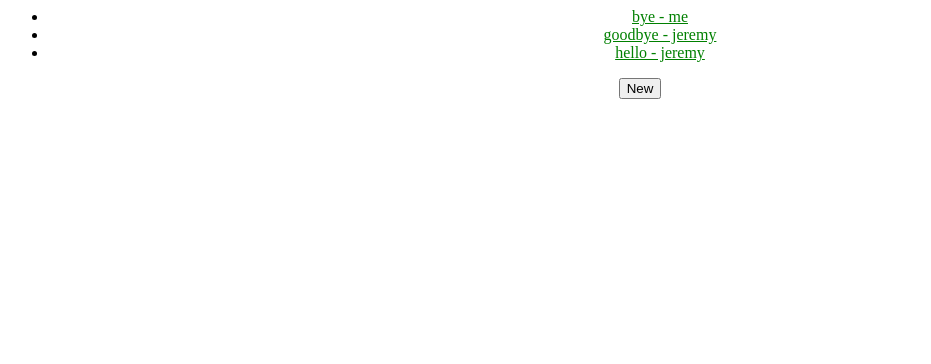
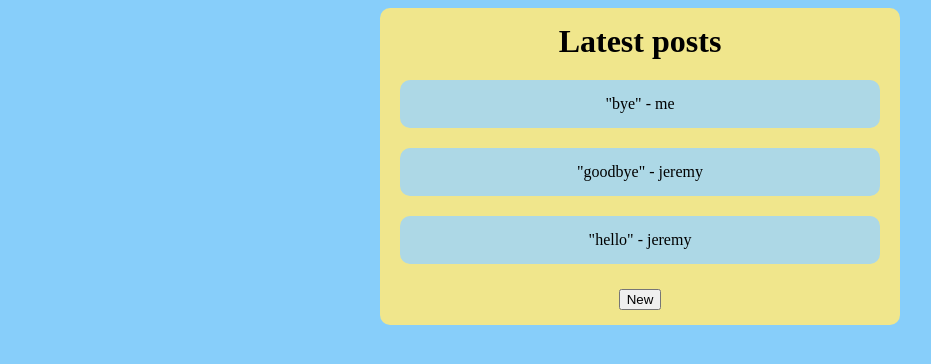
Before and after one commit to invinciblejackalope/django-tutorial-ish, a Django app: page / in a window 1280 px wide. Shown: the top 364 px of the page, without its empty margins (0-931 px from the left). Run offline with Django 3.2, Linux system fonts and the light colour scheme; data comes from the database, SQL or seed files in the repository; both versions use the stored data as it was after the commit.

Commit message:
added css and some changes to html templates
also some comments

```diff
--- a/djangotutorial/settings.py
+++ b/djangotutorial/settings.py
@@ -122,5 +122,9 @@ USE_TZ = True
 
 # this is where static files go within apps
 STATIC_URL = '/static/'
+# this is where static files that aren't in any specific app go
+STATICFILES_DIRS = [
+    os.path.join(BASE_DIR, "static"),
+]
 # this is where collectstatic puts the static files
 STATIC_ROOT = os.path.join(BASE_DIR, 'staticfiles')
--- a/djangotutorial/urls.py
+++ b/djangotutorial/urls.py
@@ -21,9 +21,11 @@ from django.conf.urls.static import static
 urlpatterns = [
     # redirects to poster.urls
     path('', include('poster.urls')),
+    # admin stuff that I haven't messed with
     path('admin/', admin.site.urls),
 ]
 
 # deploy static files
 # https://docs.djangoproject.com/en/2.2/howto/static-files/
-urlpatterns += static(settings.STATIC_URL, document_root=settings.STATIC_ROOT)
+if settings.DEBUG:
+    urlpatterns += static(settings.STATIC_URL, document_root=settings.STATIC_ROOT)
--- a/poster/models.py
+++ b/poster/models.py
@@ -7,5 +7,6 @@ class Post(models.Model):
     author = models.CharField(max_length=100)
     timestamp = models.DateTimeField('date posted')
     mod_time = models.DateTimeField('date last modified')
+    # what to return if str() is called on a Post object (used for testing)
     def __str__(self):
         return self.values()
--- a/poster/static/poster/style.css
+++ b/poster/static/poster/style.css
@@ -1,7 +1,59 @@
+/*
+Sources:
+https://stackoverflow.com/questions/17777429/django-static-files-are-not-updated
+https://www.w3schools.com/CSSref/css_colors_legal.asp
+https://stackoverflow.com/questions/4910077/select-all-child-elements-recursively-in-css
+https://stackoverflow.com/questions/147500/is-it-possible-to-include-one-css-file-in-another
+https://www.htmlgoodies.com/tutorials/getting_started/article.php/3479501
+https://stackoverflow.com/questions/13848482/border-does-not-show-up
+*/
+
 body {
+  display: flex;
+  flex-direction: column;
+  background-color: lightskyblue;
   text-align: center;
 }
 
+h1 {
+  margin: 0;
+}
+
 a {
-  color: green;
+  text-decoration: none;
+  color: black;
 }
+
+.center {
+  margin: auto auto;
+  display: flex;
+  flex-direction: column;
+  justify-content: space-around;
+  align-items: center;
+  background-color: khaki;
+  padding: 10px;
+  padding-bottom: 5px;
+  border-radius: 10px;
+  width: 500px;
+  /* border-color: black;
+  border-width: thin;
+  border-style: solid; */
+}
+
+.list {
+  width: 100%;
+  display: flex;
+  flex-direction: column;
+  justify-content: space-around;
+  align-items: stretch;
+}
+
+.block {
+  padding: 10px;
+  border-radius: 10px;
+  background-color: lightblue;
+}
+
+.center * {
+  margin: 5px;
+}
--- a/poster/templates/poster/form_page.html
+++ b/poster/templates/poster/form_page.html
@@ -3,6 +3,7 @@
 <link rel="stylesheet" type="text/css" href="{% static 'poster/style.css' %}">
 
 <div class='center'>
+  <h1> {{ title }} </h1>
   <form action="{{ page }}" method="post">
     {% csrf_token %}
     {{ form }}
--- a/poster/templates/poster/post_list.html
+++ b/poster/templates/poster/post_list.html
@@ -4,15 +4,18 @@
 
 <div class='center'>
   {% if post_list %}
-      <ul>
-      {% for post in post_list %}
-          <li>
-            <a href="{% url 'poster:detail' post.id %}"> {{ post.text }} - {{ post.author }} </a>
-          </li>
-      {% endfor %}
-      </ul>
+    <h1> Latest posts </h1>
+    <div class='list'>
+    {% for post in post_list %}
+        <a href="{% url 'poster:detail' post.id %}">
+          <div class='block'>
+            <p> "{{ post.text }}" - {{ post.author }} </p>
+          </div>
+        </a>
+    {% endfor %}
+    </div>
   {% else %}
-      <p>Nobody has posted yet.</p>
+      <p> Nobody has posted yet. </p>
   {% endif %}
 
   <a href="{% url 'poster:new' %}"> <button> New </button> </a>
--- a/poster/views.py
+++ b/poster/views.py
@@ -42,7 +42,7 @@ def new(request):
     # URLs
     return render(request, 'poster/form_page.html', \
         {'form': form, 'page': reverse('poster:new'), 'action': 'Post', \
-        'index': reverse('poster:index')})
+        'index': reverse('poster:index'), 'title': 'New post'})
 
 
 # the generic DetailView automatically renders poster/post_detail.html with
@@ -50,7 +50,7 @@ def new(request):
 class PostView(generic.DetailView):
     model = Post
 
-    # get_context_data allows one to make variable definitions, like the third
+    # get_context_data allows me to make variable definitions, like the third
     # parameter for render above
     def get_context_data(self, **kwargs):
         context = super().get_context_data(**kwargs)
```
Also changed, not shown: poster/templates/poster/post_detail.html (+7 -1 lines), README.md, db.sqlite3. Lines whose indentation alone changed are shown as unchanged.
